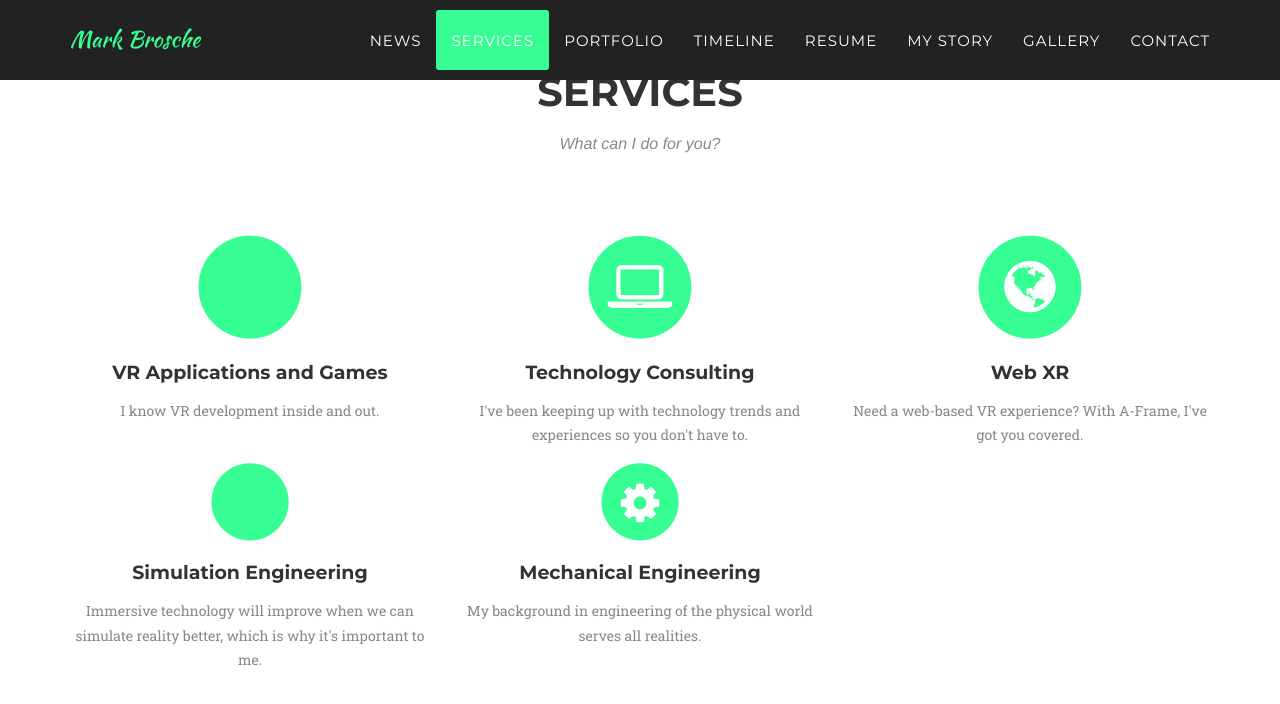
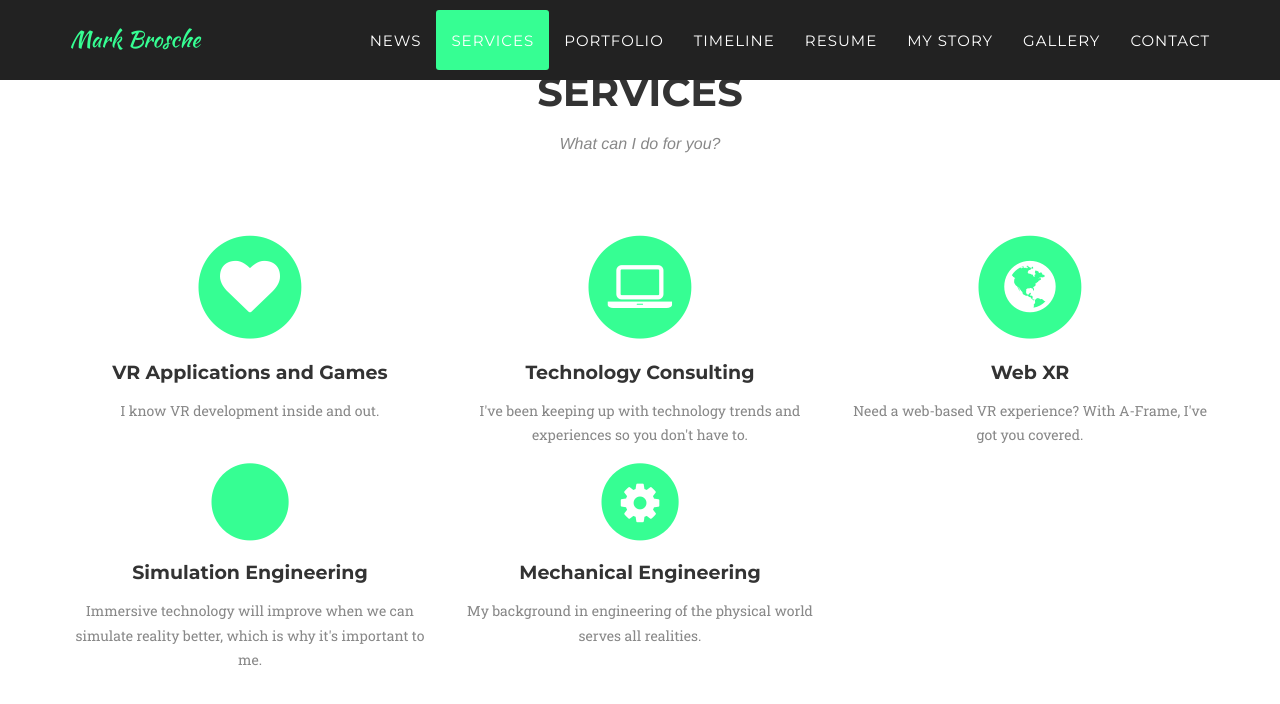
Before and after one commit to MarkBrosche/markbrosche.github.io, a Jekyll site: the page built from index.html, in a window 1280 px wide and 900 px high, scrolled down 1298 px. Shown: the top 704 px of the window. Built offline with Jekyll 4.4.1, drawn with Linux system fonts in a browser that asks for light colours; some web fonts are replaced.

Commit message:
trying new jekyll template

```diff
--- a/_includes/services.html
+++ b/_includes/services.html
@@ -11,7 +11,7 @@
                 <div class="col-md-4">
                     <span class="fa-stack fa-4x">
                         <i class="fa fa-circle fa-stack-2x text-primary"></i>
-                        <i class="fa fa-knight fa-stack-1x fa-inverse"></i>
+                        <i class="fa fa-heart fa-stack-1x fa-inverse"></i>
                     </span>
                     <h4 class="service-heading">VR Applications and Games</h4>
                     <p class="text-muted">I know VR development inside and out.</p>
@@ -35,7 +35,7 @@
                 <div class="col-md-4">
                     <span class="fa-stack fa-3x">
                         <i class="fa fa-circle fa-stack-2x text-primary"></i>
-                        <i class="fa fa-console fa-stack-1x fa-inverse"></i>
+                        <i class="fa fa-off fa-stack-1x fa-inverse"></i>
                     </span>
                     <h4 class="service-heading">Simulation Engineering</h4>
                     <p class="text-muted">Immersive technology will improve when we can simulate reality better, which is why it's important to me.</p>
```
